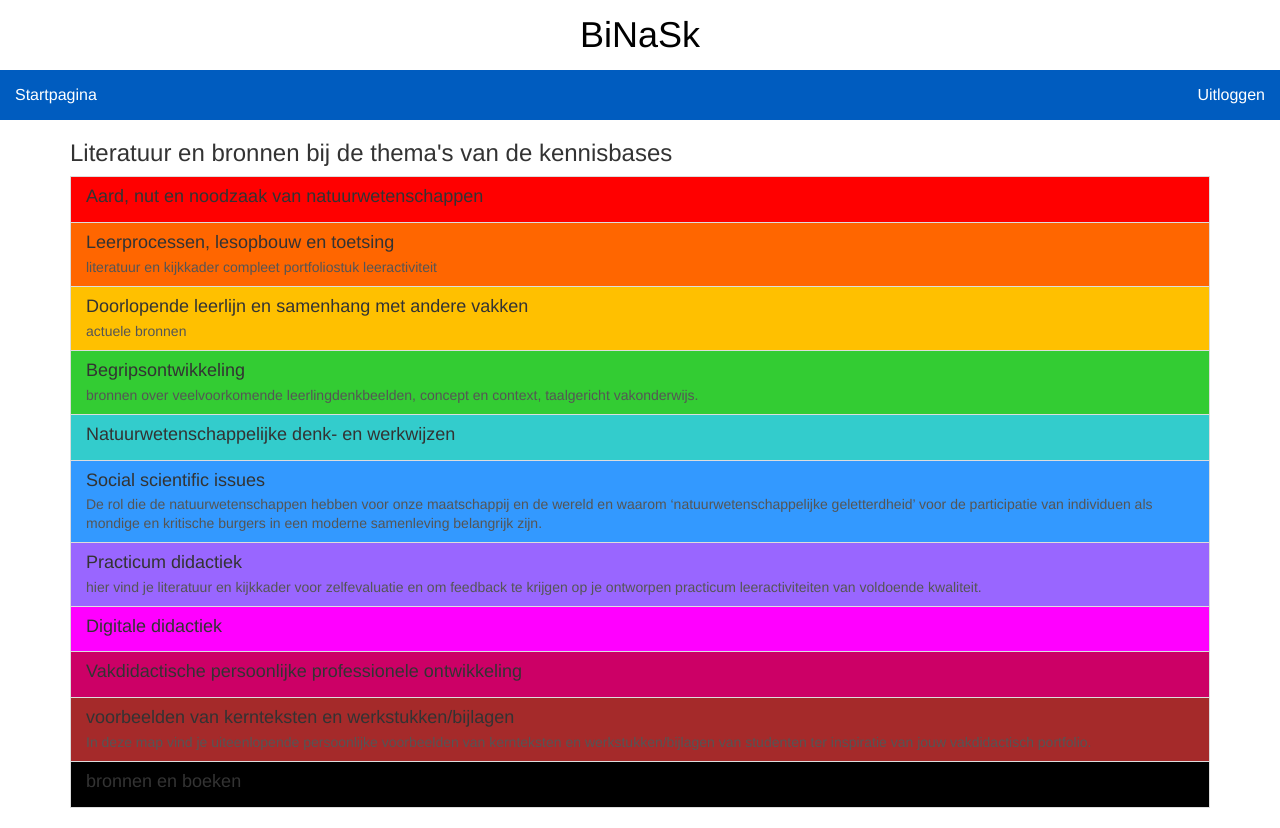
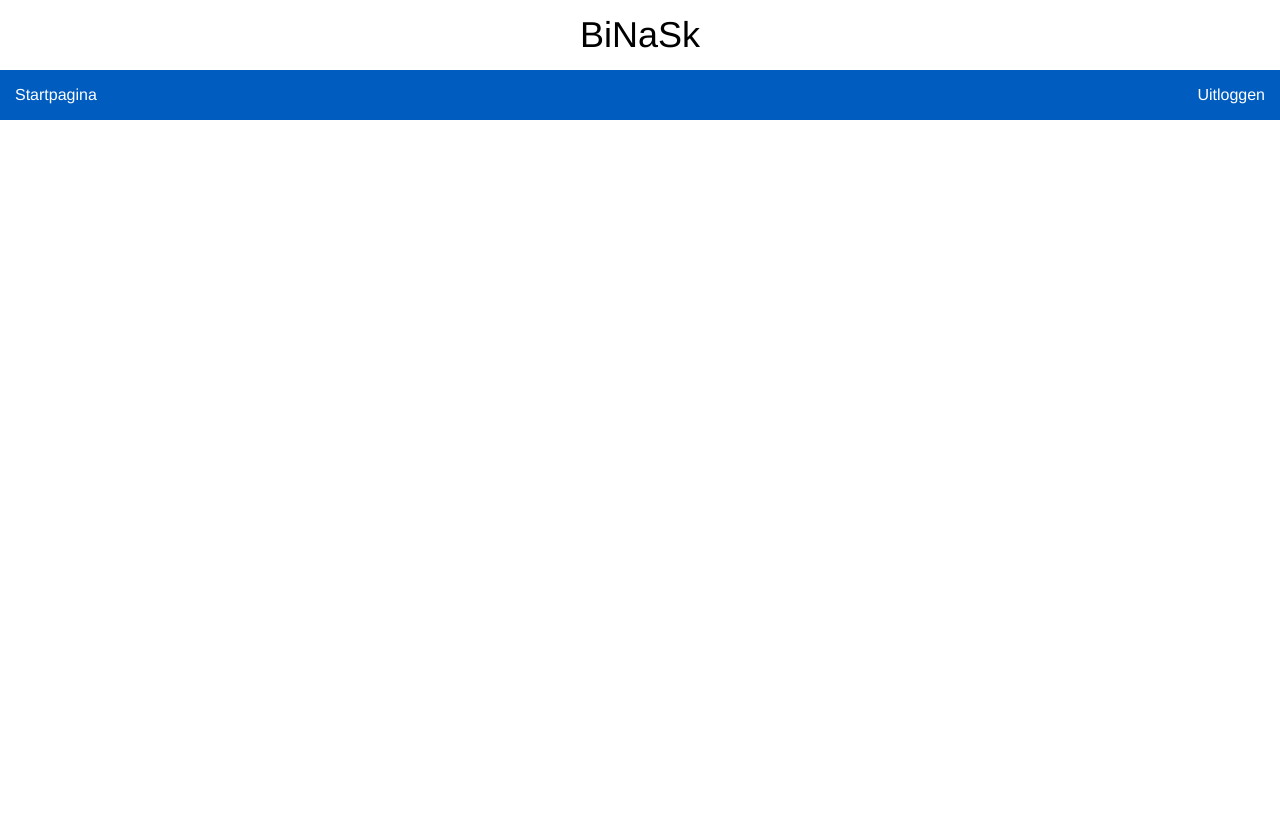
Before and after one commit to Binask/Binask-Website, a PHP site: page / in a window 1280 px wide. After the commit the page ends 120 px from the top, so only its background shows below. Run offline with PHP 8.4, Linux system fonts and the light colour scheme; the visitor is signed in with stand-in values (Sample User, id 1); some web fonts are replaced.

Commit message:
Update index.php

```diff
--- a/index.php
+++ b/index.php
@@ -22,49 +22,6 @@
         <li><a href="logout.php">Uitloggen</a></li>
     </ul>
 </nav>
-    <div class="container">
-        <h3>Literatuur en bronnen bij de thema's van de kennisbases</h3>
-        <div class="list-group">
-            <a href="#" class="list-group-item" style="background-color:red;">
-                <h4 class="list-group-item-heading">Aard, nut en noodzaak van natuurwetenschappen</h4>
-            </a>
-            <a href="#" class="list-group-item" style="background-color:#FF6600;">
-                <h4 class="list-group-item-heading">Leerprocessen, lesopbouw en toetsing</h4>
-                <p class="list-group-item-text">literatuur en kijkkader compleet portfoliostuk leeractiviteit</p>
-            </a>
-            <a href="#" class="list-group-item" style="background-color:#FFC000;">
-                <h4 class="list-group-item-heading">Doorlopende leerlijn en samenhang met andere vakken</h4>
-                <p class="list-group-item-text">actuele bronnen </p>
-            </a>
-            <a href="#" class="list-group-item" style="background-color:#33CC33;">
-                <h4 class="list-group-item-heading">Begripsontwikkeling</h4>
-                <p class="list-group-item-text">bronnen over veelvoorkomende leerlingdenkbeelden, concept en context, taalgericht vakonderwijs.</p>
-            </a>
-            <a href="#" class="list-group-item" style="background-color:#33CCCC;">
-                <h4 class="list-group-item-heading">Natuurwetenschappelijke denk- en werkwijzen</h4>
-            </a>
-            <a href="#" class="list-group-item" style="background-color:#3399FF;">
-                <h4 class="list-group-item-heading">Social scientific issues</h4>
-                <p class="list-group-item-text">De rol die de natuurwetenschappen hebben voor onze maatschappij en de wereld en waarom ‘natuurwetenschappelijke geletterdheid’ voor de participatie van individuen als mondige en kritische burgers in een moderne samenleving belangrijk zijn.</p>
-            </a>
-            <a href="#" class="list-group-item" style="background-color:#9966FF;">
-                <h4 class="list-group-item-heading">Practicum didactiek</h4>
-                <p class="list-group-item-text">hier vind je literatuur en kijkkader voor zelfevaluatie en om feedback te krijgen op je ontworpen practicum leeractiviteiten van voldoende kwaliteit. </p>
-            </a>
-            <a href="#" class="list-group-item" style="background-color:fuchsia;">
-                <h4 class="list-group-item-heading">Digitale didactiek</h4>
-            </a>
-            <a href="#" class="list-group-item" style="background-color:#CC0066;">
-                <h4 class="list-group-item-heading">Vakdidactische persoonlijke professionele ontwikkeling</h4>
-            </a>
-            <a href="#" class="list-group-item" style="background-color:brown;">
-                <h4 class="list-group-item-heading">voorbeelden van kernteksten en werkstukken/bijlagen</h4>
-                <p class="list-group-item-text">In deze map vind je uiteenlopende persoonlijke voorbeelden van kernteksten en werkstukken/bijlagen van studenten ter inspiratie van jouw vakdidactisch portfolio.</p>
-            </a>
-            <a href="#" class="list-group-item" style="background-color:black;">
-                <h4 class="list-group-item-heading">bronnen en boeken</h4>
-            </a>
-        </div>
-    </div>
+
 </body>
 </html>
```
